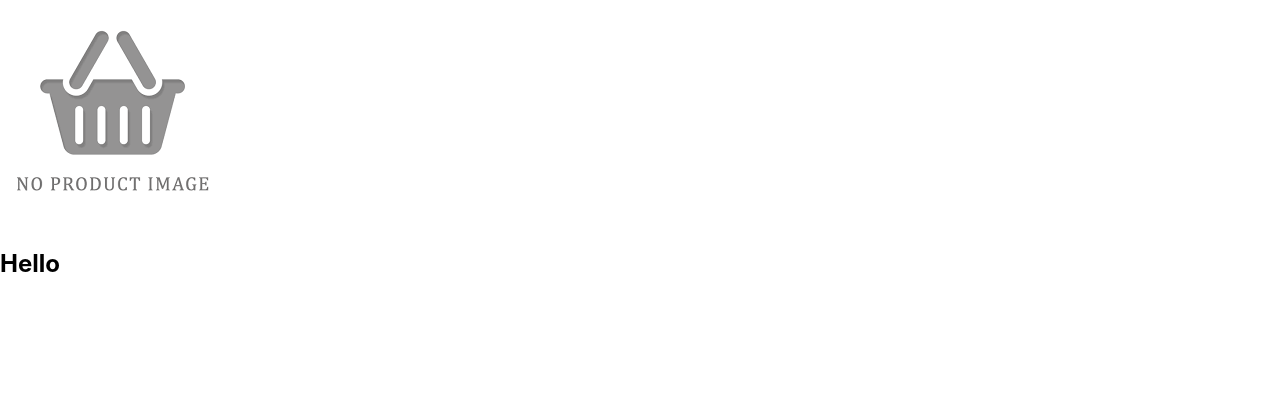
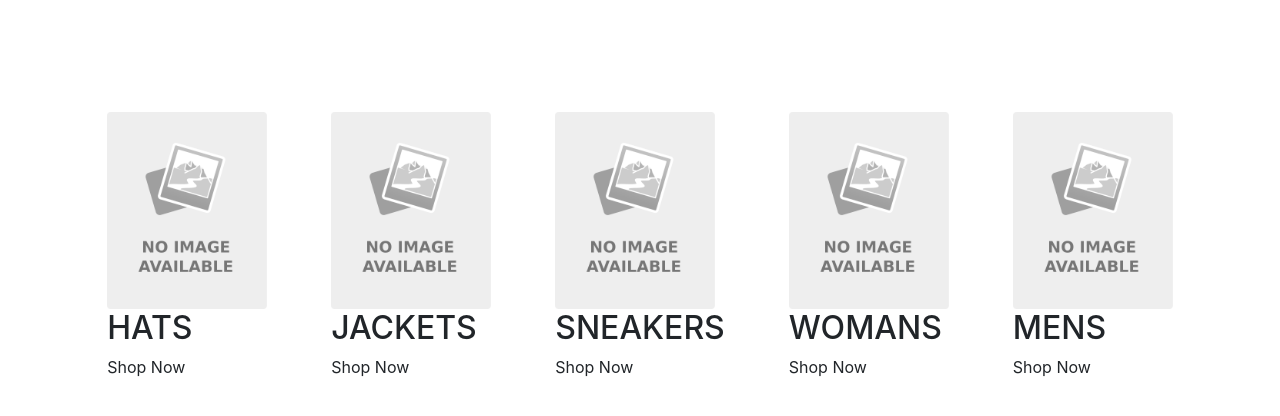
Before and after one commit to AndriusAlimas/miss-ritzy-website, a React (Create React App) app: page / in a window 1280 px wide. Shown: the top 416 px of the page. Built offline with nearby package versions, Linux system fonts and the light colour scheme.

Commit message:
added styling categories and category containers layout its just hard coded layout for now

```diff
--- a/public/index.html
+++ b/public/index.html
@@ -3,6 +3,8 @@
   <head>
     <meta charset="utf-8" />
     <link rel="icon" href="%PUBLIC_URL%/favicon.ico" />
+    <!-- CSS only -->
+<link href="https://cdn.jsdelivr.net/npm/bootstrap@5.2.3/dist/css/bootstrap.min.css" rel="stylesheet" integrity="sha384-rbsA2VBKQhggwzxH7pPCaAqO46MgnOM80zW1RWuH61DGLwZJEdK2Kadq2F9CUG65" crossorigin="anonymous">
     <meta name="viewport" content="width=device-width, initial-scale=1" />
     <meta name="theme-color" content="#000000" />
     <meta
@@ -39,5 +41,6 @@
       To begin the development, run `npm start` or `yarn start`.
       To create a production bundle, use `npm run build` or `yarn build`.
     -->
+
   </body>
 </html>
--- /dev/null
+++ b/src/App.css
@@ -0,0 +1,9 @@
+.categories-categories{
+    margin: 5rem 2rem;
+}
+.category-container{
+    margin: 2rem;
+}
+.no-image{
+    width: 10rem;
+}
--- a/src/App.js
+++ b/src/App.js
@@ -1,9 +1,44 @@
-import no_product_image from "./assets/img/no_product_image.png";
+import "./App.css";
+import no_image from "./assets/img/no_image.png";
 const App = () => {
+  const SHOP_NOW = "Shop Now";
   return (
-    <div className="App">
-      <img src={no_product_image} alt="product_image" />
-      <h2>Hello</h2>
+    <div className="categories-categories d-flex justify-content-center">
+      <div className="category-container">
+        <img src={no_image} alt="product_image" className="no-image" />
+        <div className="category-container-body">
+          <h2>HATS</h2>
+          <p>{SHOP_NOW}</p>
+        </div>
+      </div>
+      <div className="category-container">
+        <img src={no_image} alt="product_image" className="no-image" />
+        <div className="category-container-body">
+          <h2>JACKETS</h2>
+          <p>{SHOP_NOW}</p>
+        </div>
+      </div>
+      <div className="category-container">
+        <img src={no_image} alt="product_image" className="no-image" />
+        <div className="category-container-body">
+          <h2>SNEAKERS</h2>
+          <p>{SHOP_NOW}</p>
+        </div>
+      </div>
+      <div className="category-container">
+        <img src={no_image} alt="product_image" className="no-image" />
+        <div className="category-container-body">
+          <h2>WOMANS</h2>
+          <p>{SHOP_NOW}</p>
+        </div>
+      </div>
+      <div className="category-container">
+        <img src={no_image} alt="product_image" className="no-image" />
+        <div className="category-container-body">
+          <h2>MENS</h2>
+          <p>{SHOP_NOW}</p>
+        </div>
+      </div>
     </div>
   );
 };
```
Also changed, not shown: src/assets/img/no_image.png (added).
